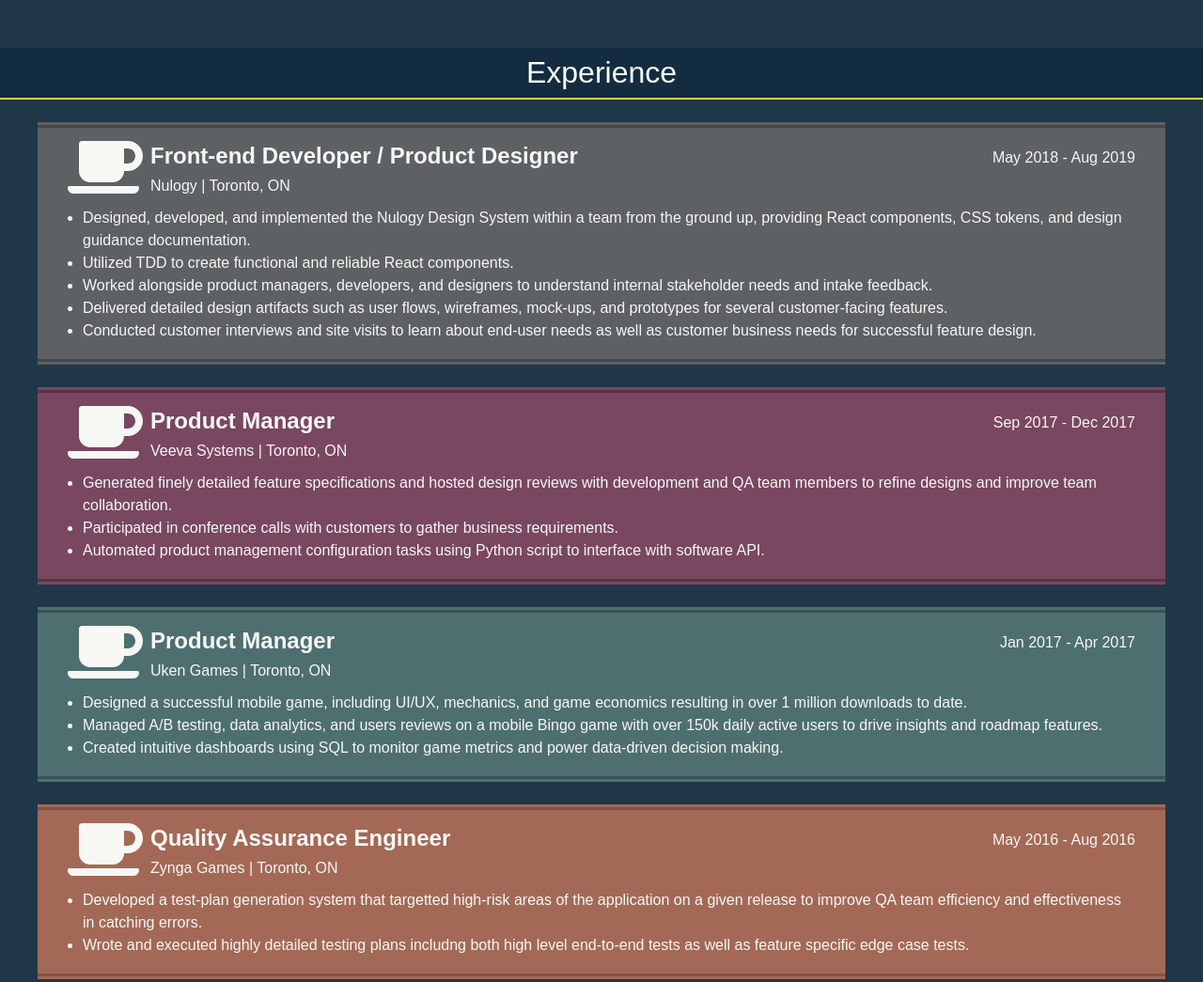
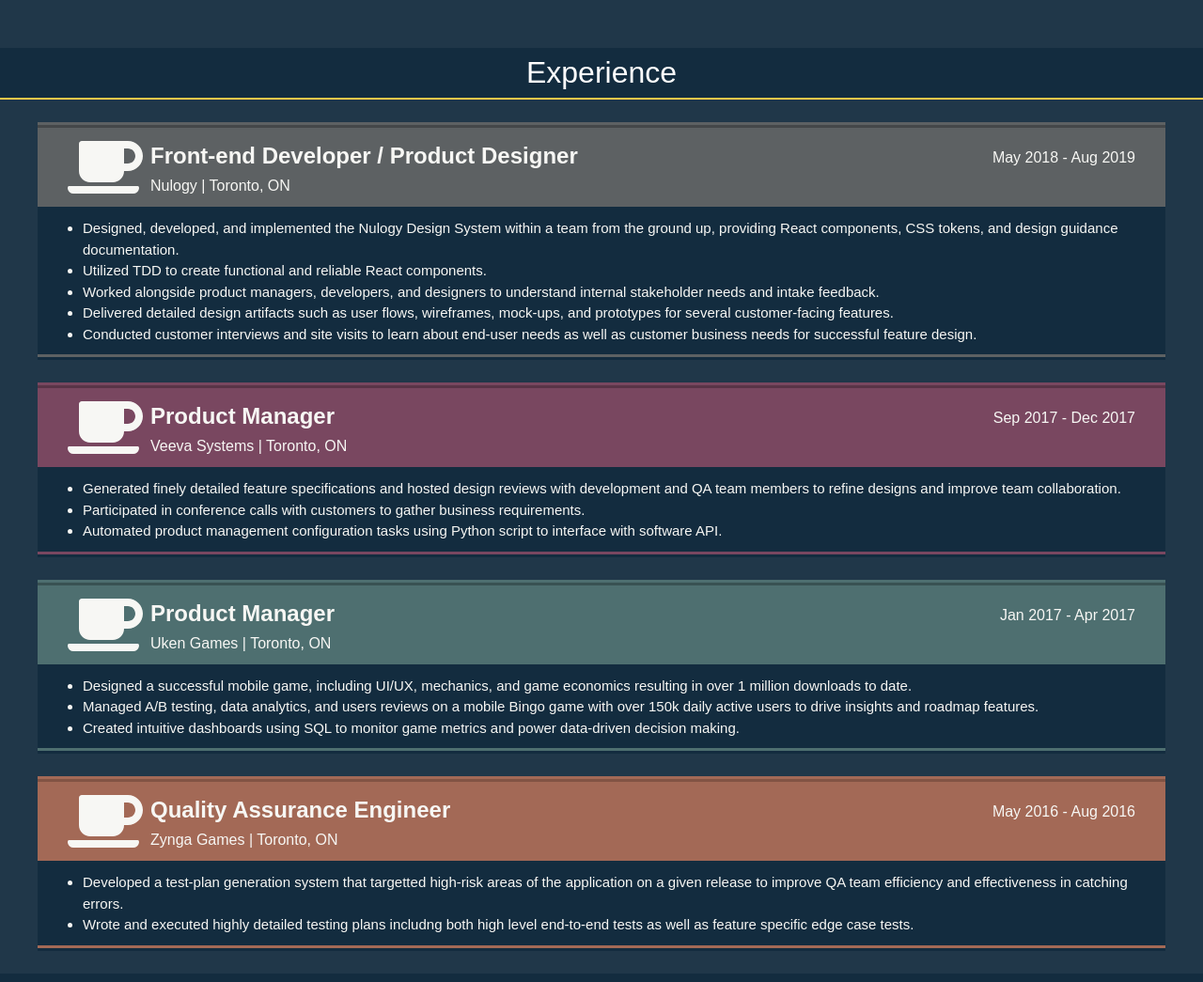
Before and after one commit to coostenbrug/c-oostenbrug-portfolio, a Gatsby site: page / in a window 1280 px wide. Shown: the part 1000-2045 px from the top of the page at 94% size. Built offline with nearby package versions, Linux system fonts and the light colour scheme; Gatsby itself is replaced by a stand-in of ours; a web font is replaced by a local one.

Commit message:
card redesign

```diff
--- a/src/components/Card.js
+++ b/src/components/Card.js
@@ -1,11 +1,11 @@
 import styled from "styled-components"
 import { darken } from "polished"
 import theme from "../theme"
+import React from "react"
 
-const Card = styled.div(({background}) => ({
+const CardHeader = styled.div(({background}) => ({
     background: background,
-    padding: "16px 32px",
-    boxShadow: "0 -1px 1 #000",
+    padding: "16px 32px 8px 32px",
     position: "relative",
     "::before": {
         content: "''",
@@ -15,10 +15,21 @@
         top: 3,
         left: 0,
         right: 0
-    },
+    }
+}))
+
+CardHeader.defaultProps = {
+    background: theme.colors.red
+}
+
+const CardBody = styled.div(({background}) => ({
+    background: theme.colors.secondaryLight,
+    padding: "4px 32px 8px 32px",
+    fontSize: "15px",
+    position: "relative",
     "::after": {
         content: "''",
-        background: darken(0.1, background),
+        background: background,
         position: "absolute",
         height: "3px",
         bottom: 3,
@@ -27,8 +38,15 @@
     }
 }))
 
-Card.defaultProps = {
-    background: theme.colors.red
-}
+const Card = (props) => (
+    <div style={props.style}>
+        <CardHeader background={props.background}>
+            {props.header}
+        </CardHeader>
+        <CardBody background={props.background}>
+            {props.children}
+        </CardBody>
+    </div>
+)
 
 export default Card
--- a/src/components/ExperienceCard.js
+++ b/src/components/ExperienceCard.js
@@ -37,15 +37,16 @@
 })
 
 const ExperienceCard = ({background, icon, listItems, title, company, date, ...props}) => (
-    <Card background={background} {...props}>
-        <ExperienceHeaderWrapper>
+    <Card background={background} {...props}
+        header={<ExperienceHeaderWrapper>
             <FontAwesomeIcon size="4x" icon={icon}/>
             <div style={{flexGrow: 1, marginLeft: "8px"}}>
                 <CardTitle>{title}</CardTitle>
                 <CompanyText>{company}</CompanyText>
             </div>
             <DateText>{date}</DateText>
-        </ExperienceHeaderWrapper>
+        </ExperienceHeaderWrapper>}
+        >
         <ExperienceList>
             {listItems.map(item => (
                 <li key={item}>{item}</li>
```
